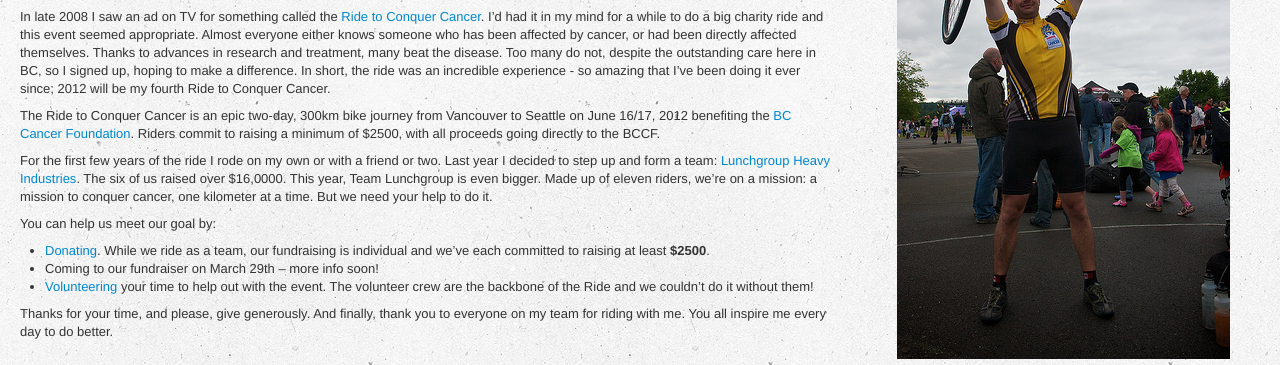
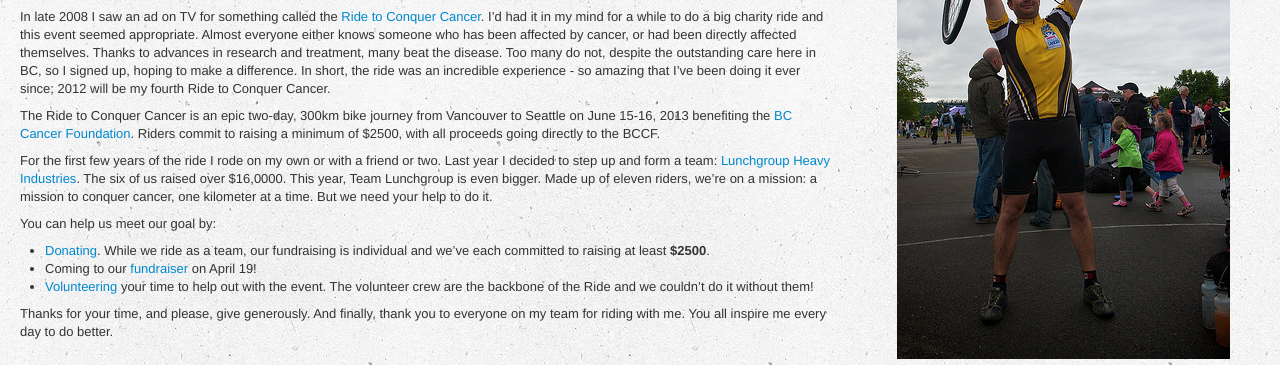
Before and after one commit to lunchgroup/lunchgroup.github.com, a Jekyll site: the page built from team/graham.md, in a window 1280 px wide. Shown: the part 346-711 px from the top of the page. Built offline with Jekyll 4.4.1, drawn with Linux system fonts in a browser that asks for light colours; some web fonts are replaced; Markdown is read by kramdown in place of the engine named in the settings.

Commit message:
fix details in graham rider page

```diff
--- a/team/graham.md
+++ b/team/graham.md
@@ -10,15 +10,15 @@ riderpage: http://www.conquercancer.ca/site/TR/Events/Vancouver2013?px=1817895&p
 
 In late 2008 I saw an ad on TV for something called the [Ride to Conquer Cancer](http://va12.conquercancer.ca/site/PageServer?pagename=va12_homepage). I'd had it in my mind for a while to do a big charity ride and this event seemed appropriate. Almost everyone either knows someone who has been affected by cancer, or had been directly affected themselves. Thanks to advances in research and treatment, many beat the disease. Too many do not, despite the outstanding care here in BC, so I signed up, hoping to make a difference. In short, the ride was an incredible experience - so amazing that I've been doing it ever since; 2012 will be my fourth Ride to Conquer Cancer.
 
-The Ride to Conquer Cancer is an epic two-day, 300km bike journey from Vancouver to Seattle on June 16/17, 2012 benefiting the [BC Cancer Foundation](http://bccancerfoundation.com). Riders commit to raising a minimum of $2500, with all proceeds going directly to the BCCF.
+The Ride to Conquer Cancer is an epic two-day, 300km bike journey from Vancouver to Seattle on June 15-16, 2013 benefiting the [BC Cancer Foundation](http://bccancerfoundation.com). Riders commit to raising a minimum of $2500, with all proceeds going directly to the BCCF.
 
 
 For the first few years of the ride I rode on my own or with a friend or two. Last year I decided to step up and form a team: [Lunchgroup Heavy Industries](http://lunchgroup.org). The six of us raised over $16,0000. This year, Team Lunchgroup is even bigger. Made up of eleven riders, we're on a mission: a mission to conquer cancer, one kilometer at a time. But we need your help to do it.
 
 You can help us meet our goal by:
 
-* [Donating](http://www.conquercancer.ca/site/TR/Events/Vancouver2012?px=1817895&pg=personal&fr_id=1413). While we ride as a team, our fundraising is individual and we've each committed to raising at least **$2500**.
-* Coming to our fundraiser on March 29th -- more info soon!
+* [Donating](http://www.conquercancer.ca/site/TR/Events/Vancouver2013?px=1817895&pg=personal&fr_id=1441). While we ride as a team, our fundraising is individual and we've each committed to raising at least **$2500**.
+* Coming to our [fundraiser](https://www.facebook.com/events/173039999518705) on April 19!
 * [Volunteering](http://va13.conquercancer.ca/site/PageServer?pagename=12_crew) your time to help out with the event. The volunteer crew are the backbone of the Ride and we couldn't do it without them!
 
 Thanks for your time, and please, give generously. And finally, thank you to everyone on my team for riding with me. You all inspire me every day to do better.
```
